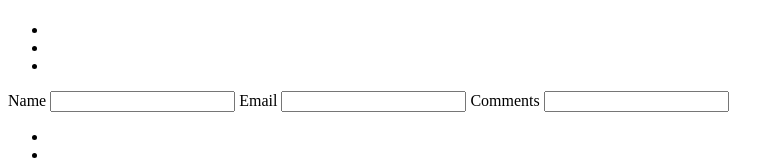
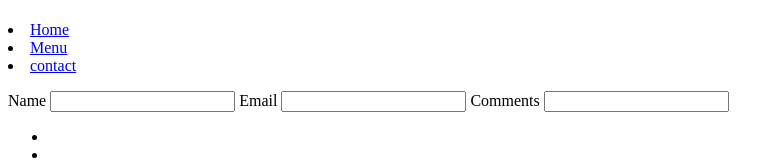
Before and after one commit to mustafa15ali/mustafarestaurant, a plain HTML site: page content.html in a window 1280 px wide. Shown: the top 160 px of the page, without its empty margins (0-784 px from the left). Drawn offline with Linux system fonts and the light colour scheme.

Commit message:
second push

```diff
--- a/content.html
+++ b/content.html
@@ -8,10 +8,9 @@
        <header>
            <h1></h1>
            <nav>
-               <ul>
-                   <li><a href=""></a></li>
-                   <li><a href=""></a></li>
-                   <li><a href=""></a></li>
+                <li><a href="index.html">Home</a></li>
+                <li><a href="menu.html">Menu</a></li>
+                <li><a href="#">contact</a></li>
                </ul>
            </nav>
        </header>
```
Also changed, not shown: index.html (+10 -3 lines), menu.html (+3 -3 lines).
